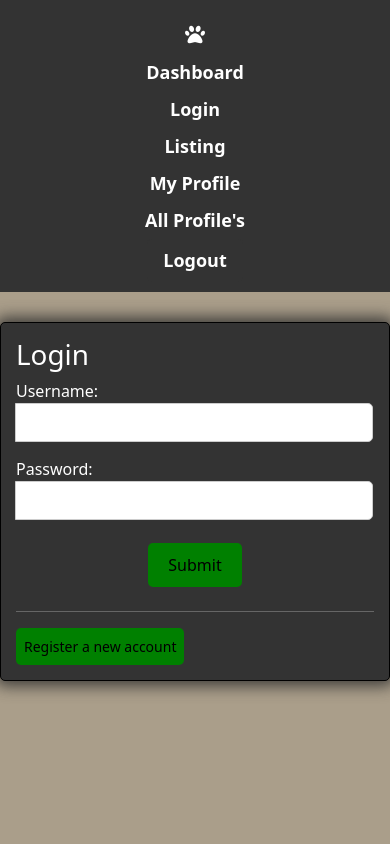
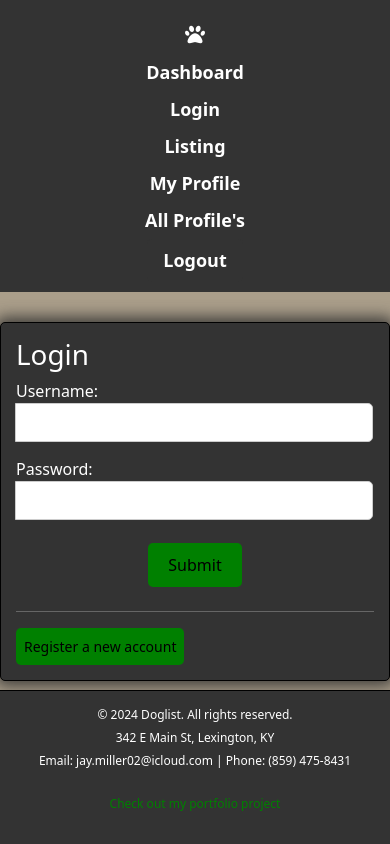
Before and after one commit to Jaymiller2002/PawfetchMatch-frontend1, a React (Vite) app: page /login in a window 390 px wide. Built offline with nearby package versions, Linux system fonts and the light colour scheme.

Commit message:
added a footer with a link to my personal portfolio along with my email, phone number and some other things. Dont break pls

```diff
--- a/src/App.css
+++ b/src/App.css
@@ -250,6 +250,36 @@ body {
   max-width: 800px;
 }
 
+/* FOOTER CSS */
+footer {
+  background-color: #333; /* Match the background color of login and new user containers */
+  color: white; /* White text color */
+  padding: 20px;
+  text-align: center;
+  border-top: 1px solid #000000; /* Consistent border color */
+}
+
+footer div {
+  margin-bottom: 20px;
+}
+
+footer p {
+  margin: 5px 0;
+  font-size: 16px; /* Font size to match overall theme */
+}
+
+footer a {
+  color: #008000; /* Match the green color used for buttons */
+  text-decoration: none;
+  margin: 0 10px;
+  transition: color 0.3s ease;
+}
+
+footer a:hover {
+  color: #008000aa; /* Lighter green on hover to match button hover effect */
+}
+
+
 /* Media Queries */
 @media (max-width: 1024px) {
   #root {
@@ -397,3 +427,32 @@ body {
     font-size: 16px;
   }
 }
+
+/* Media Queries */
+@media (max-width: 768px) {
+  footer {
+    padding: 15px;
+  }
+
+  footer p {
+    font-size: 14px;
+  }
+
+  footer a {
+    font-size: 14px;
+  }
+}
+
+@media (max-width: 480px) {
+  footer {
+    padding: 10px;
+  }
+
+  footer p {
+    font-size: 12px;
+  }
+
+  footer a {
+    font-size: 12px;
+  }
+}
--- a/src/Footer.jsx
+++ b/src/Footer.jsx
@@ -1,8 +1,24 @@
+import './App.css'
+
 function Footer() {
   return (
-    <div>
-    </div>
-  )
+    <footer>
+      <div>
+        <p>&copy; {new Date().getFullYear()} Doglist. All rights reserved.</p>
+        <p>342 E Main St, Lexington, KY</p>
+        <p>Email: jay.miller02@icloud.com | Phone: (859) 475-8431</p>
+      </div>
+      <div>
+        <a
+          href="https://portfolio-landing-page-o5j8sij4y-jaymiller2002s-projects.vercel.app/"
+          target="_blank"
+          rel="noopener noreferrer"
+        >
+          Check out my portfolio project
+        </a>
+      </div>
+    </footer>
+  );
 }
 
-export default Footer
+export default Footer;
```
